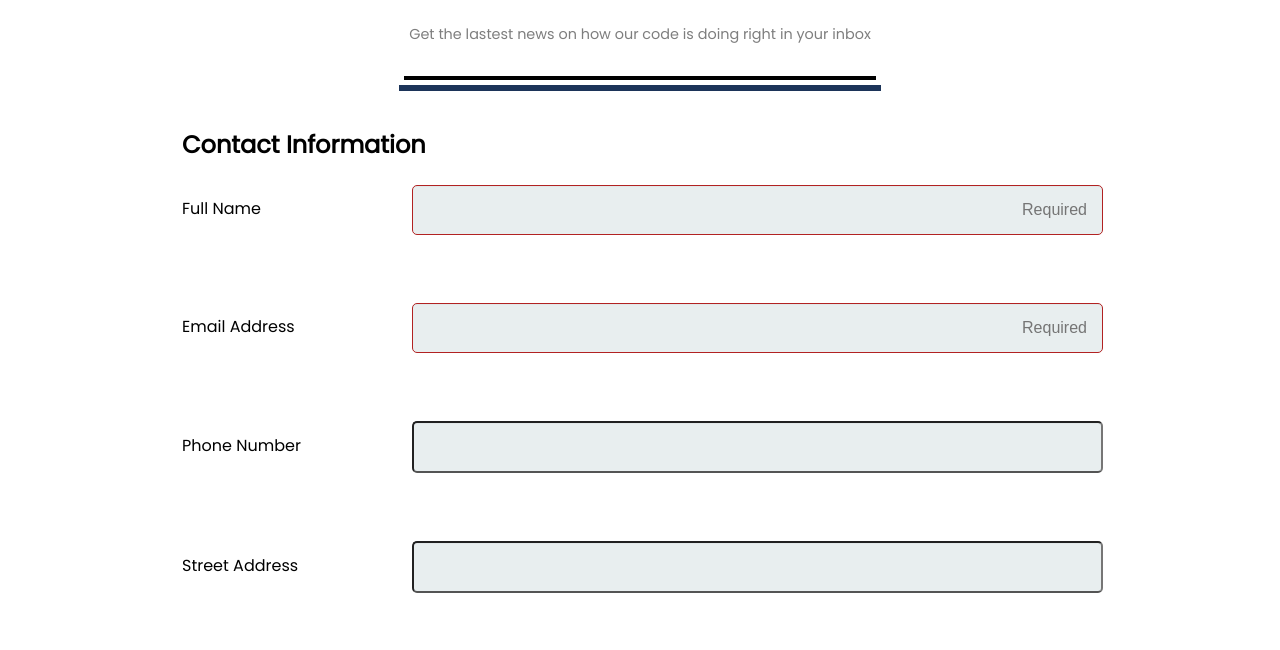
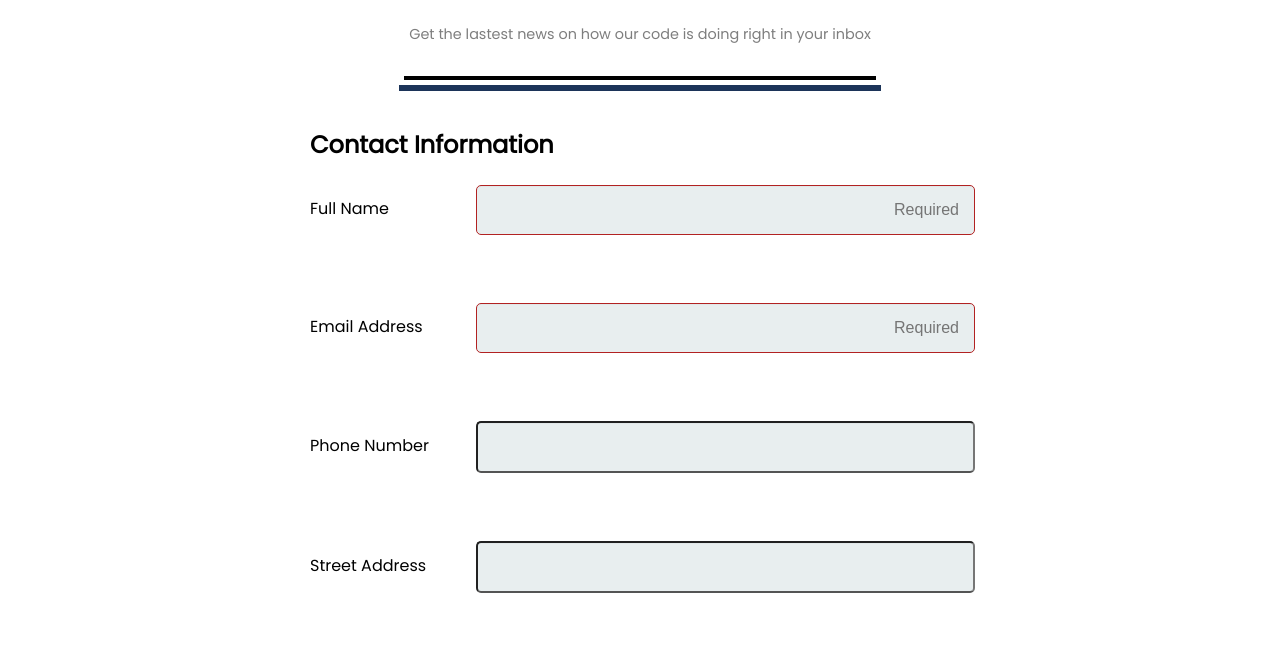
Before and after one commit to JackM1994/treehouse_project3, a plain HTML site: page newsletter.html in a window 1280 px wide. Shown: the part 139-789 px from the top of the page. Drawn offline with Linux system fonts and the light colour scheme.

Commit message:
Update style.css
h

```diff
--- a/css/style.css
+++ b/css/style.css
@@ -262,7 +262,7 @@ button:hover {
     }
     .top-half,
     .newsletter {
-      width: 75%;
+      width: 55%;
       margin: auto;
     }
 
```
